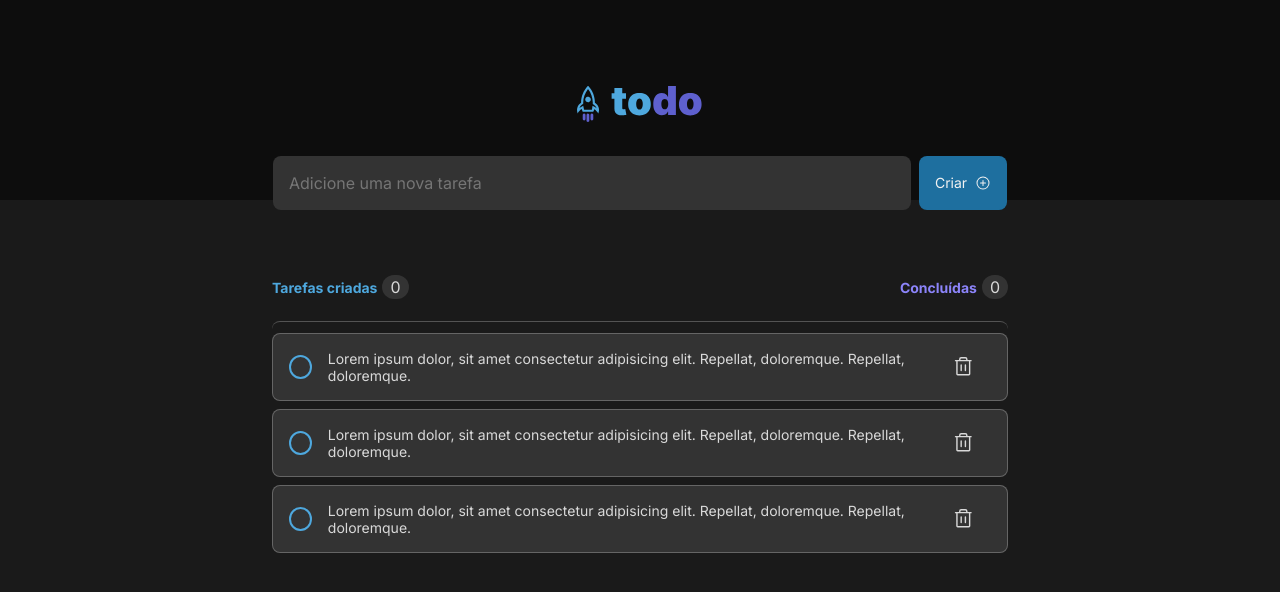
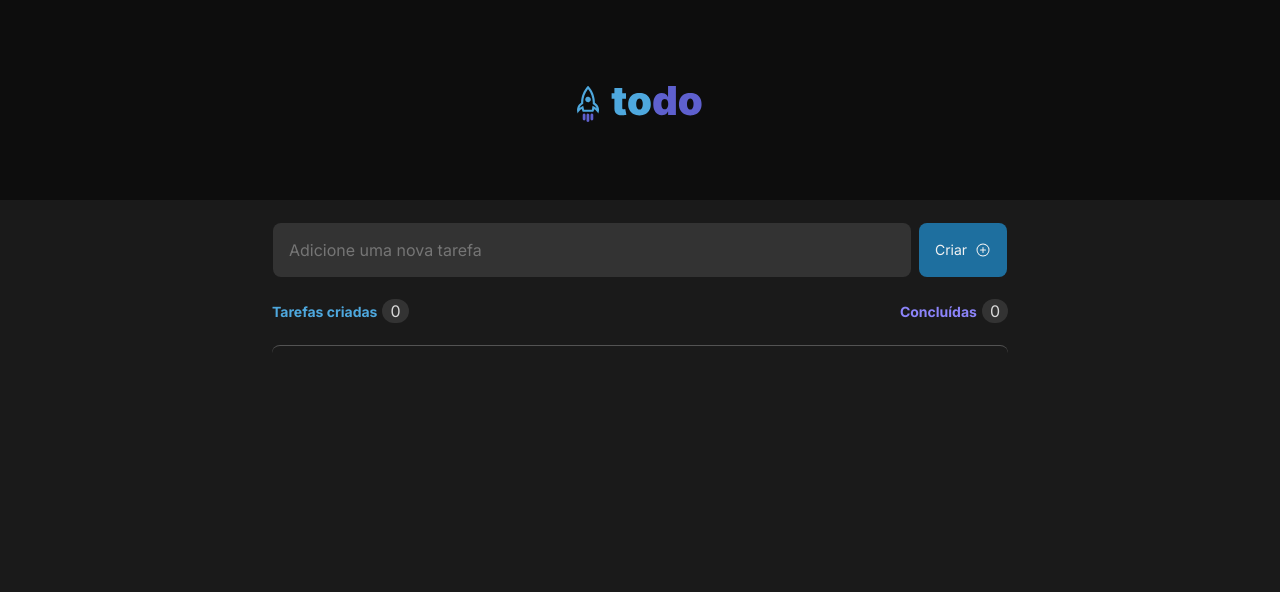
Before and after one commit to NandaoSpain/MyToDo, a React (Vite) app: page / in a window 1280 px wide. Shown: the top 592 px of the page. Built offline with nearby package versions, Linux system fonts and the light colour scheme.

Commit message:
new task finished

```diff
--- a/src/App.jsx
+++ b/src/App.jsx
@@ -1,4 +1,3 @@
-import { Form } from './Form';
 import './global.css'
 import { Header } from './Header'
 import { TaskBox } from './TaskBox';
@@ -8,7 +7,7 @@ export function App() {
   return (
     <div>
       <Header />
-      <Form />
+
       <TaskBox />
     </div>
 
--- a/src/Form.jsx
+++ /dev/null
@@ -1,26 +0,0 @@
-import { useState } from 'react';
-import styles from './Form.module.css'
-import { PlusCircle } from "@phosphor-icons/react";
-
-export function Form () {
-
-    const [newTask, setNewTask] = useState('');
-
-    function handleCreateNewTask(task) {
-        event.preventDefault();
-        setNewTask('');
-    }
-
-    return (
-        <form onSubmit={handleCreateNewTask}className={styles.form}>
-            <textarea
-                className={styles.textarea}
-                placeholder="Adicione uma nova tarefa"
-            />
-            <button className={styles.button}>
-                Criar
-                <PlusCircle size={32} />
-            </button>
-        </form>
-    );
-}
--- a/src/Form.module.css
+++ /dev/null
@@ -1,47 +0,0 @@
-.form {
-    display: flex;
-    align-items: center;
-    justify-content: center;
-    margin-top: -44px;
-    gap: 8px;
-}
-
-.textarea {
-    width: 638px;
-    height: 54px;
-    background: var(--gray-400);
-    color: var(--gray-100);
-    border: 0;
-    resize: none;
-    padding: 1rem;
-    border-radius: 8px;
-    color: var(--gray-100);
-    line-height: 1.4;
-
-}
-
-.button {
-    height: 54px;
-    font-size: 14px;
-    color: var(--gray-100);
-    font-family: 'Inter', sans-serif;
-    background: var(--blue-dark);
-    padding: 16px;
-    border: 0;
-    border-radius: 8px;
-    display: flex;
-    align-items: center;
-    gap: 8px;
-    line-height: 1.4;
-    cursor: pointer;
-    transition: 0.3s;
-}
-
-.button:hover {
-    background: var(--blue);
-}
-
-.button > svg {
-    width: 16px;
-    height: 16px;;
-}
--- a/src/Task.jsx
+++ b/src/Task.jsx
@@ -1,11 +1,11 @@
 import { Trash } from "@phosphor-icons/react";
 import styles from './Task.module.css'
 
-export function Task () {
+export function Task ({ content }) {
     return (
         <div className={styles.newTask}>
             <input type="checkbox" />
-            <p>Lorem ipsum dolor, sit amet consectetur adipisicing elit. Repellat, doloremque. Repellat, doloremque.</p>
+            <p>{content}</p>
             <Trash />
         </div>
     );
--- a/src/TaskBox.jsx
+++ b/src/TaskBox.jsx
@@ -1,10 +1,41 @@
 import clipboard from './assets/Clipboard.svg'
 import { Task } from './Task';
 import styles from './TaskBox.module.css'
+import { useState } from 'react';
+import { PlusCircle } from "@phosphor-icons/react";
+
 
 export function TaskBox () {
+    const [newTask, setNewTask] = useState([]);
+    const [newTaskText, setNewTaskText] = useState('');
+
+    function handleCreateNewTask () {
+        event.preventDefault();
+        setNewTask([...newTask, newTaskText]);
+        setNewTaskText('');
+
+
+    }
+
+    function handleNewTaskChange() {
+        setNewTaskText(event.target.value);
+    }
+
     return (
+
         <main className={styles.main}>
+            <form onSubmit={handleCreateNewTask}className={styles.form}>
+            <textarea
+                className={styles.textarea}
+                value={newTaskText}
+                placeholder="Adicione uma nova tarefa"
+                onChange={handleNewTaskChange}
+            />
+            <button type='submit' className={styles.button} >
+                Criar
+                <PlusCircle size={32} />
+            </button>
+            </form>
             <header className={styles.header}>
                 <div>
                     <strong className={styles.created}>Tarefas criadas</strong>
@@ -22,9 +53,14 @@ export function TaskBox () {
                     <span>Crie tarefas e organize seus itens a fazer</span>
                 </div>
                 <div>
-                    <Task />
-                    <Task />
-                    <Task />
+                    {newTask.map((post, index) => (
+
+                        <Task
+                            key={index}
+                            content={post}
+                        />
+                    ))}
+
                 </div>
             </div>
         </main>
--- a/src/TaskBox.module.css
+++ b/src/TaskBox.module.css
@@ -65,3 +65,52 @@
 .contentVoid {
     display: none;
 }
+
+
+.form {
+    display: flex;
+    align-items: center;
+    justify-content: center;
+    margin-top: -44px;
+    gap: 8px;
+}
+
+.textarea {
+    width: 638px;
+    height: 54px;
+    background: var(--gray-400);
+    color: var(--gray-100);
+    border: 0;
+    resize: none;
+    padding: 1rem;
+    border-radius: 8px;
+    color: var(--gray-100);
+    line-height: 1.4;
+
+}
+
+.button {
+    height: 54px;
+    font-size: 14px;
+    color: var(--gray-100);
+    font-family: 'Inter', sans-serif;
+    background: var(--blue-dark);
+    padding: 16px;
+    border: 0;
+    border-radius: 8px;
+    display: flex;
+    align-items: center;
+    gap: 8px;
+    line-height: 1.4;
+    cursor: pointer;
+    transition: 0.3s;
+}
+
+.button:hover {
+    background: var(--blue);
+}
+
+.button > svg {
+    width: 16px;
+    height: 16px;;
+}
```
